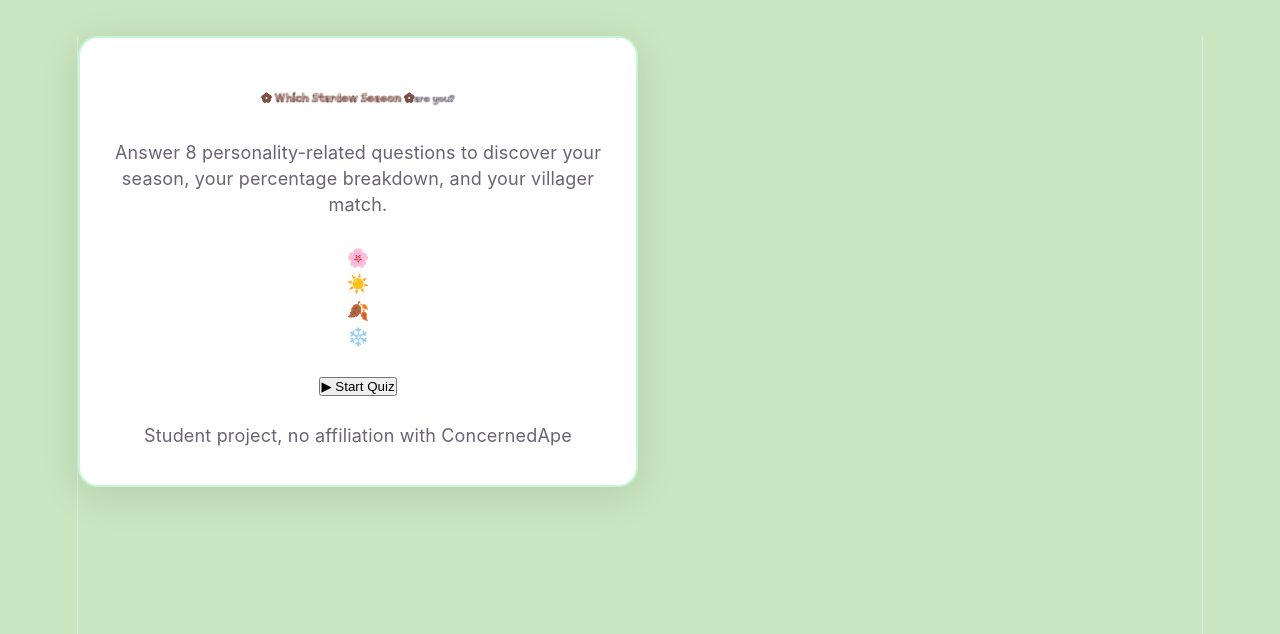
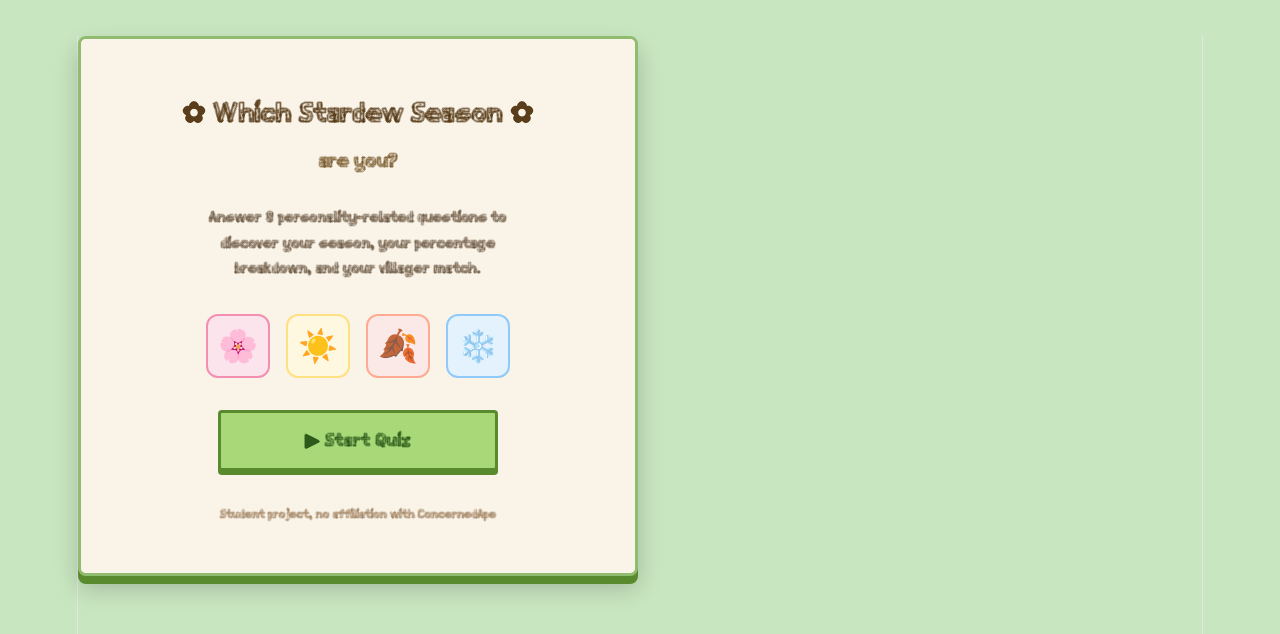
Before and after one commit to gabby06-del/stardew-season-quiz, a React (Vite) app: page / in a window 1280 px wide. Shown: the top 634 px of the page. Built offline with nearby package versions, Linux system fonts and the light colour scheme.

Commit message:
Intro screen app formatting redone for readability and aesthetics

```diff
--- a/src/App.css
+++ b/src/App.css
@@ -33,10 +33,12 @@
 }
 
 .app__card {
-  background: white;
-  border-radius: 20px;
-  border: 2px solid rgba(74, 222, 128, 0.3);
-  box-shadow: 0 8px 40px rgba(0, 0, 0, 0.1);
+  background: #f9f3e8;
+  border-radius: 8px;
+  border: 3px solid #8fbc6e;
+  box-shadow:
+    0 8px 0 #5a8a2e,
+    0 12px 24px rgba(0, 0, 0, 0.2);
   overflow: hidden;
   min-height: 300px;
 }
--- a/src/components/IntroScreen.css
+++ b/src/components/IntroScreen.css
@@ -12,106 +12,132 @@
 }
 
 .intro {
-    display: flex;
-    flex-direction: column;
-    align-items: center;
-    padding: 2.5rem 1.5rem 2rem;
-    gap: 1.5rem;
-    text-align: center;
+  display: flex;
+  flex-direction: column;
+  align-items: center;
+  padding: 3rem 2rem 2.5rem;
+  gap: 1.75rem;
+  text-align: center;
+  background: #f9f3e8;
+  min-height: 500px;
+  justify-content: center;
+}
+
+.intro__title {
+  display: flex;
+  flex-direction: column;
+  gap: 0.6rem;
 }
 
 .intro__title-top {
-    font-family: "StardewValley", monospace;
-    font-size: 12px;
-    line-height: 1.8;
-    color: #7e4f47;
-    text-shadow:
+  font-family: "StardewValley", monospace;
+  font-size: 28px;
+  line-height: 1.6;
+  color: #5a3e1b;
+  text-shadow:
     0 0 0 currentColor,
-     1px 0 0 currentColor,
+    1px 0 0 currentColor,
     -1px 0 0 currentColor,
-     0 1px 0 currentColor,
+    0 1px 0 currentColor,
     0 -1px 0 currentColor;
 }
+
 .intro__title-bottom {
-    font-family: "StardewValley", monospace;
-    font-size: 10px;
-    color: var(--color-text-primary);
-    text-shadow:
+  font-family: "StardewValley", monospace;
+  font-size: 20px;
+  color: #7a5c2e;
+  text-shadow:
     0 0 0 currentColor,
-     1px 0 0 currentColor,
+    1px 0 0 currentColor,
     -1px 0 0 currentColor,
-     0 1px 0 currentColor,
+    0 1px 0 currentColor,
     0 -1px 0 currentColor;
+}
 
 .intro__subtitle {
-  font-size: 14px;
-  color: var(--color-text-secondary);
+  font-size: 15px;
+  color: #6b5740;
   line-height: 1.7;
   max-width: 340px;
+  font-family: "StardewValley", monospace;
+  text-shadow:
+    0 0 0 currentColor,
+    1px 0 0 currentColor,
+    -1px 0 0 currentColor,
+    0 1px 0 currentColor,
+    0 -1px 0 currentColor;
 }
 
 .intro__seasons {
   display: flex;
   flex-direction: row;
-  gap: 12px;
+  gap: 16px;
   justify-content: center;
 }
 
 .intro__pip {
-  width: 56px;
-  height: 56px;
+  width: 64px;
+  height: 64px;
   border-radius: 12px;
   display: flex;
   align-items: center;
   justify-content: center;
-  font-size: 28px;
-  border: 1.5px solid transparent;
+  font-size: 32px;
+  border: 2px solid transparent;
   transition: transform 0.15s;
   cursor: default;
 }
 
 .intro__pip:hover {
-  transform: scale(1.1) rotate(-4deg);
+  transform: scale(1.12) rotate(-4deg);
 }
 
-.intro__pip--spring { background: #fdf2f8; border-color: #f9a8d4; }
-.intro__pip--summer { background: #fffbeb; border-color: #fcd34d; }
-.intro__pip--fall   { background: #fff3ed; border-color: #fd9274; }
-.intro__pip--winter { background: #eff6ff; border-color: #93c5fd; }
-
+.intro__pip--spring { background: #fce4ec; border-color: #f48fb1; }
+.intro__pip--summer { background: #fff8e1; border-color: #ffe082; }
+.intro__pip--fall   { background: #fbe9e7; border-color: #ffab91; }
+.intro__pip--winter { background: #e3f2fd; border-color: #90caf9; }
 
 .intro__btn {
   width: 100%;
-  max-width: 320px;
-  padding: 14px;
+  max-width: 280px;
+  padding: 16px;
   font-family: "StardewValley", monospace;
-  font-size: 11px;
-  background: #4ade80;
-  color: #14532d;
-  border: none;
-  border-radius: 8px;
+  font-size: 18px;
+  background: #a8d878;
+  color: #2d5a1b;
+  border: 3px solid #5a8a2e;
+  border-radius: 4px;
   cursor: pointer;
-  letter-spacing: 0.05em;
-  transition: transform 0.1s, box-shadow 0.1s;
+  letter-spacing: 0.03em;
+  transition: transform 0.1s, background 0.1s;
   text-shadow:
     0 0 0 currentColor,
-     1px 0 0 currentColor,
+    1px 0 0 currentColor,
     -1px 0 0 currentColor,
-     0 1px 0 currentColor,
+    0 1px 0 currentColor,
     0 -1px 0 currentColor;
+  box-shadow: 0 4px 0 #5a8a2e;
 }
 
 .intro__btn:hover {
-  transform: scale(1.02);
-  box-shadow: 0 4px 16px rgba(74, 222, 128, 0.4);
+  background: #bce88a;
+  transform: translateY(-2px);
+  box-shadow: 0 6px 0 #5a8a2e;
 }
 
 .intro__btn:active {
-  transform: scale(0.97);
+  transform: translateY(2px);
+  box-shadow: 0 2px 0 #5a8a2e;
 }
 
 .intro__credit {
-  font-size: 11px;
-  color: var(--color-text-tertiary);
+  font-size: 12px;
+  color: #a08060;
+  font-family: "StardewValley", monospace;
+  text-shadow:
+    0 0 0 currentColor,
+    1px 0 0 currentColor,
+    -1px 0 0 currentColor,
+    0 1px 0 currentColor,
+    0 -1px 0 currentColor;
 }
-}
```
